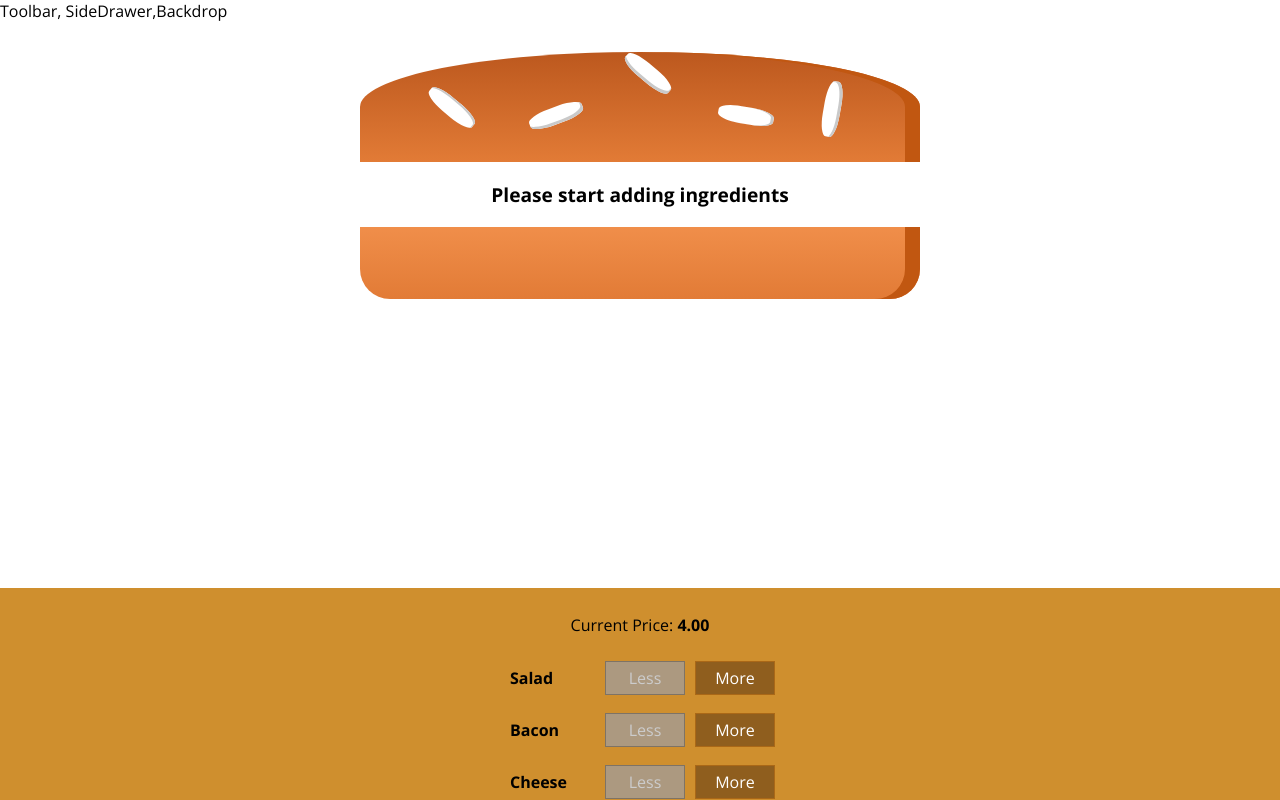
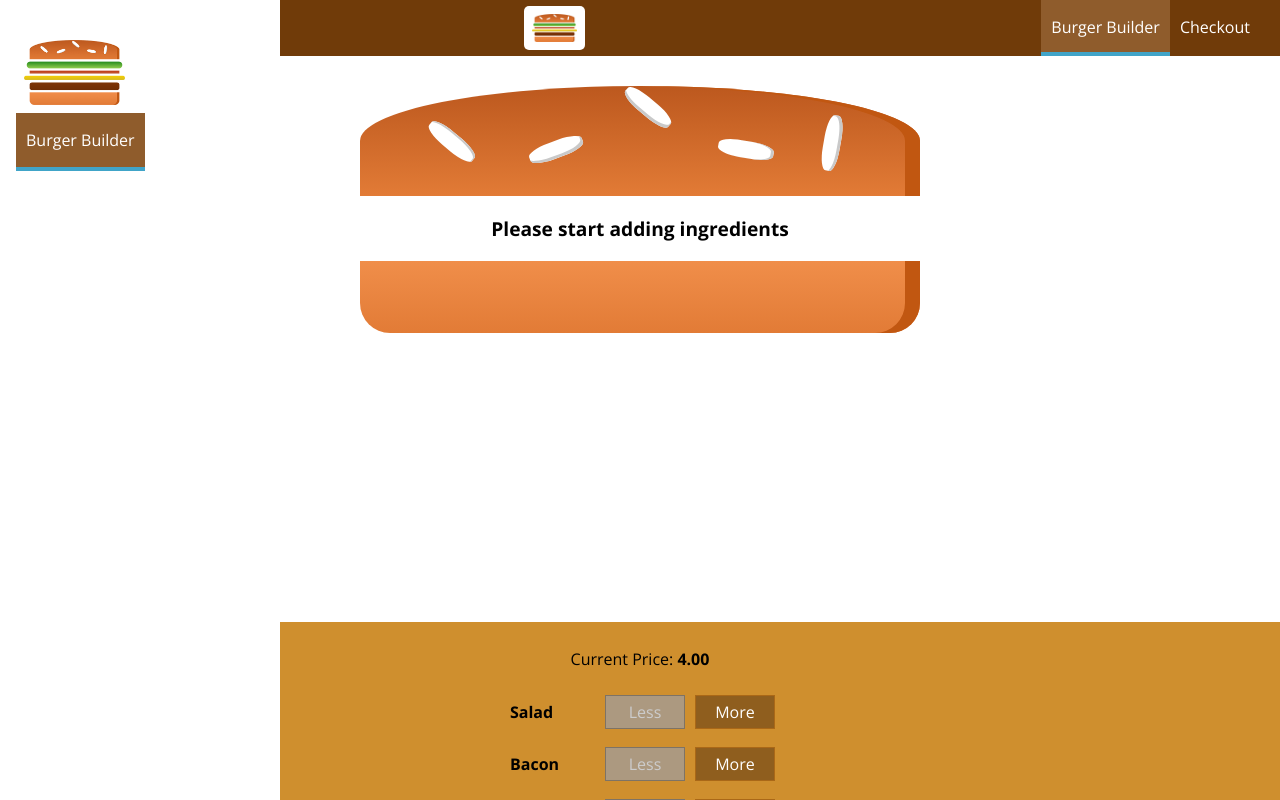
Before and after one commit to DustinX/react-test, a React app: page / in a window 1280 px wide. Shown: the top 800 px of the page. Built offline with nearby package versions, Linux system fonts and the light colour scheme.

Commit message:
add sidedrawer

```diff
--- a/src/components/Layout/Layout.css
+++ b/src/components/Layout/Layout.css
@@ -1,3 +1,3 @@
 .Content{
-	margin-top: 16px;
+	margin-top: 72px;
 }
--- a/src/components/Layout/Layout.js
+++ b/src/components/Layout/Layout.js
@@ -2,10 +2,13 @@
 
 // @ts-ignore
 import classes from './Layout.css';
+import Toolbar from '../Navigation/Toolbar/Toolbar';
+import SideDrawer from '../Navigation/SideDrawer/SideDrawer';
 
 const layout = ( props ) => (
 	<React.Fragment>
-		<div>Toolbar, SideDrawer,Backdrop</div>
+		<Toolbar />
+		<SideDrawer />
 		<main className = {classes.Content}>
 			{props.children}
 		</main>
--- /dev/null
+++ b/src/components/Logo/Logo.css
@@ -0,0 +1,11 @@
+.Logo{
+	background-color: white;
+	padding: 8px;
+	height: 100%;
+	box-sizing: border-box;
+	border-radius: 5px;
+}
+
+.Logo img{
+	height: 100%;
+}
--- /dev/null
+++ b/src/components/Logo/Logo.js
@@ -0,0 +1,14 @@
+import React from 'react';
+
+// @ts-ignore
+import burgerLogo from '../../assets/images/burger-logo.png';
+// @ts-ignore
+import classes from './Logo.css';
+
+const logo = (props) => (
+	<div className={classes.Logo}>
+		<img src={burgerLogo} alt="burger"/>
+	</div>
+);
+
+export default logo;
--- /dev/null
+++ b/src/components/Navigation/NavigationItems/NavigationItem/NavigationItem.css
@@ -0,0 +1,25 @@
+.NavigationItem{
+	margin: 0;
+	box-sizing: border-box;
+	display: flex;
+	height: 100%;
+	align-items: center;
+}
+
+.NavigationItem a{
+	color: white;
+	text-decoration: none;
+	height: 100%;
+	padding: 16px 10px;
+	border-bottom: 4px solid transparent;
+	box-sizing: border-box;
+	display: block;
+}
+
+.NavigationItem a:hover,
+.NavigationItem a:active,
+.NavigationItem a.active {
+	background-color: #8F5C2C;
+	border-bottom: 4px solid #40A4C8;
+	color: white;
+}
--- /dev/null
+++ b/src/components/Navigation/NavigationItems/NavigationItem/NavigationItem.js
@@ -0,0 +1,15 @@
+import React from 'react';
+
+// @ts-ignore
+import classes from './NavigationItem.css';
+
+const navigationItem = (props) => (
+	<li className={classes.NavigationItem}>
+		<a
+			href={props.link}
+			className={props.active ? classes.active : null}
+		>{props.children}</a>
+	</li>
+);
+
+export default navigationItem;
--- /dev/null
+++ b/src/components/Navigation/NavigationItems/NavigationItems.css
@@ -0,0 +1,8 @@
+.NavigationItems{
+	margin: 0;
+	padding: 0;
+	list-style: none;
+	display: flex;
+	align-items: center;
+	height: 100%;
+}
--- /dev/null
+++ b/src/components/Navigation/NavigationItems/NavigationItems.js
@@ -0,0 +1,15 @@
+import React from 'react';
+
+// @ts-ignore
+import classes from './NavigationItems.css';
+
+import NavigationItem from './NavigationItem/NavigationItem';
+
+const navigationItems = (props) => (
+	<ul className={classes.NavigationItems}>
+		<NavigationItem link="/" active>Burger Builder</NavigationItem>
+		<NavigationItem link="/">Checkout</NavigationItem>
+	</ul>
+);
+
+export default navigationItems;
--- /dev/null
+++ b/src/components/Navigation/SideDrawer/SideDrawer.css
@@ -0,0 +1,31 @@
+.SideDrawer{
+	position: fixed;
+	width: 280px;
+	max-width: 70%;
+	height: 100%;
+	left: 0;
+	top: 0;
+	z-index: 200;
+	background-color: white;
+	padding: 32px 16px;
+	box-sizing: border-box;
+	transition: transform 0.3s ease-out;
+}
+
+@media (mid-width: 500px){
+	.SideDrawer{
+		 display: none;
+	}
+}
+
+.Open{
+	transform: translateX(0);
+}
+
+.Close{
+	transform: translateX(-100%);
+}
+
+.Logo{
+	height: 11%;
+}
--- /dev/null
+++ b/src/components/Navigation/SideDrawer/SideDrawer.js
@@ -0,0 +1,24 @@
+import React from 'react';
+
+import Logo from '../../Logo/Logo';
+import NavigationItems from '../NavigationItems/NavigationItems';
+
+// @ts-ignore
+import classes from './SideDrawer.css';
+
+const sideDrawer = (props) => {
+
+
+	return (
+		<div className={classes.SideDrawer}>
+			<div className={classes.Logo}>
+				<Logo />
+			</div>
+			<nav>
+				<NavigationItems />
+			</nav>
+		</div>
+	);
+};
+
+export default sideDrawer;
--- /dev/null
+++ b/src/components/Navigation/Toolbar/Toolbar.css
@@ -0,0 +1,23 @@
+.Toolbar{
+	height: 56px;
+	width: 100%;
+	position: fixed;
+	top: 0;
+	left: 0;
+	background-color: #703b09;
+	display: flex;
+	justify-content: space-between;
+	align-items: center;
+	padding: 0 20px;
+	box-sizing: border-box;
+	z-index: 90;
+}
+
+.Toolbar nav{
+	height: 100%;
+
+}
+
+.Logo{
+	height: 80%;
+}
--- /dev/null
+++ b/src/components/Navigation/Toolbar/Toolbar.js
@@ -0,0 +1,21 @@
+import React from 'react';
+
+// @ts-ignore
+import classes from './Toolbar.css';
+import Logo from '../../Logo/Logo';
+
+import NavigationItems from '../NavigationItems/NavigationItems';
+
+const toolbar = (props) => (
+	<header className={classes.Toolbar}>
+		<div>MENU</div>
+		<div className={classes.Logo}>
+			<Logo />
+		</div>
+		<nav>
+			<NavigationItems />
+		</nav>
+	</header>
+);
+
+export default toolbar;
```
Also changed, not shown: src/assets/images/burger-logo.png (added).
